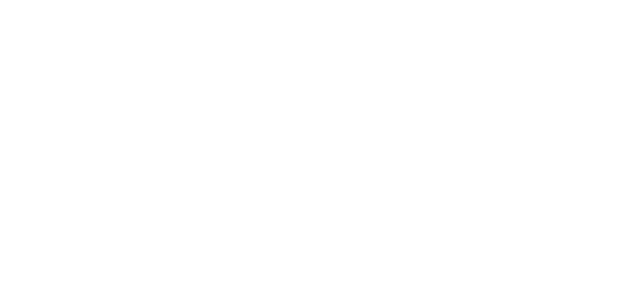
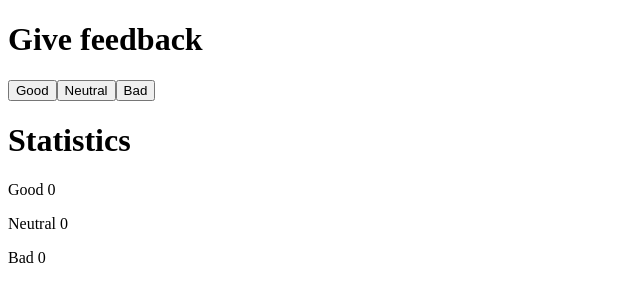
Before and after one commit to sh4rdu1-git/full-stack-open-2021-exercises, a React (Create React App) app in the folder part1/unicafe/: page / in a window 1280 px wide. Shown: the top 302 px of the page, without its empty margins (0-640 px from the left). Built offline with nearby package versions, Linux system fonts and the light colour scheme.

Commit message:
Exercise 1.6: unicafe step1 completed (UPDATED)
Added the features as instructed

```diff
--- a/part1/unicafe/src/App.js
+++ b/part1/unicafe/src/App.js
@@ -6,9 +6,17 @@
   const [neutral, setNeutral] = useState(0)
   const [bad, setBad] = useState(0)
 
-  return(
+  return (
     <div>
-      {/* code here */}
+      <h1>Give feedback</h1>
+      <button onClick={() => setGood(good + 1)}>Good</button>
+      <button onClick={() => setNeutral(neutral + 1)}>Neutral</button>
+      <button onClick={() => setBad(bad + 1)}>Bad</button>
+
+      <h1>Statistics</h1>
+      <p>Good {good}</p>
+      <p>Neutral {neutral}</p>
+      <p>Bad {bad}</p>
     </div>
   )
 }
```
